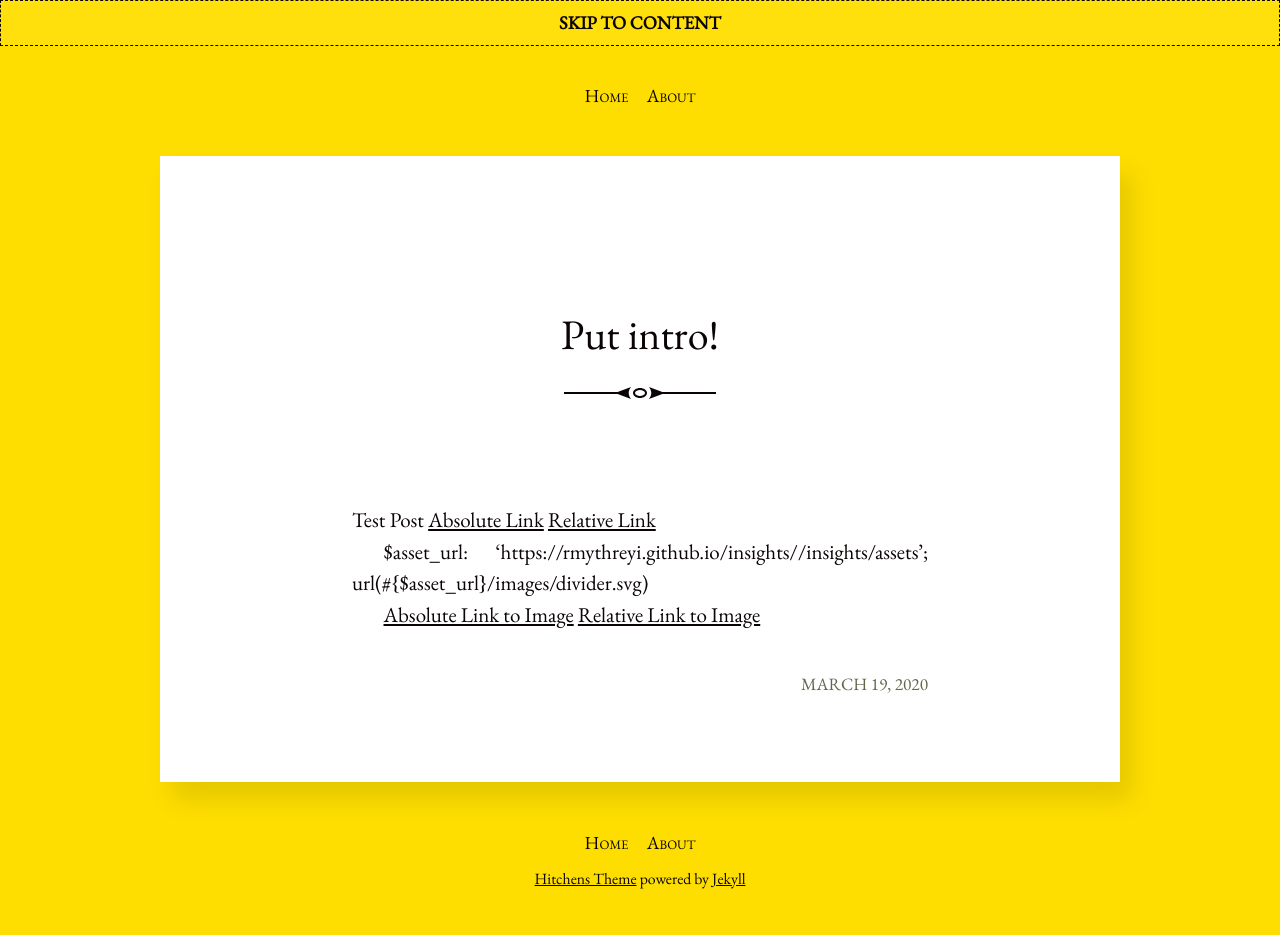
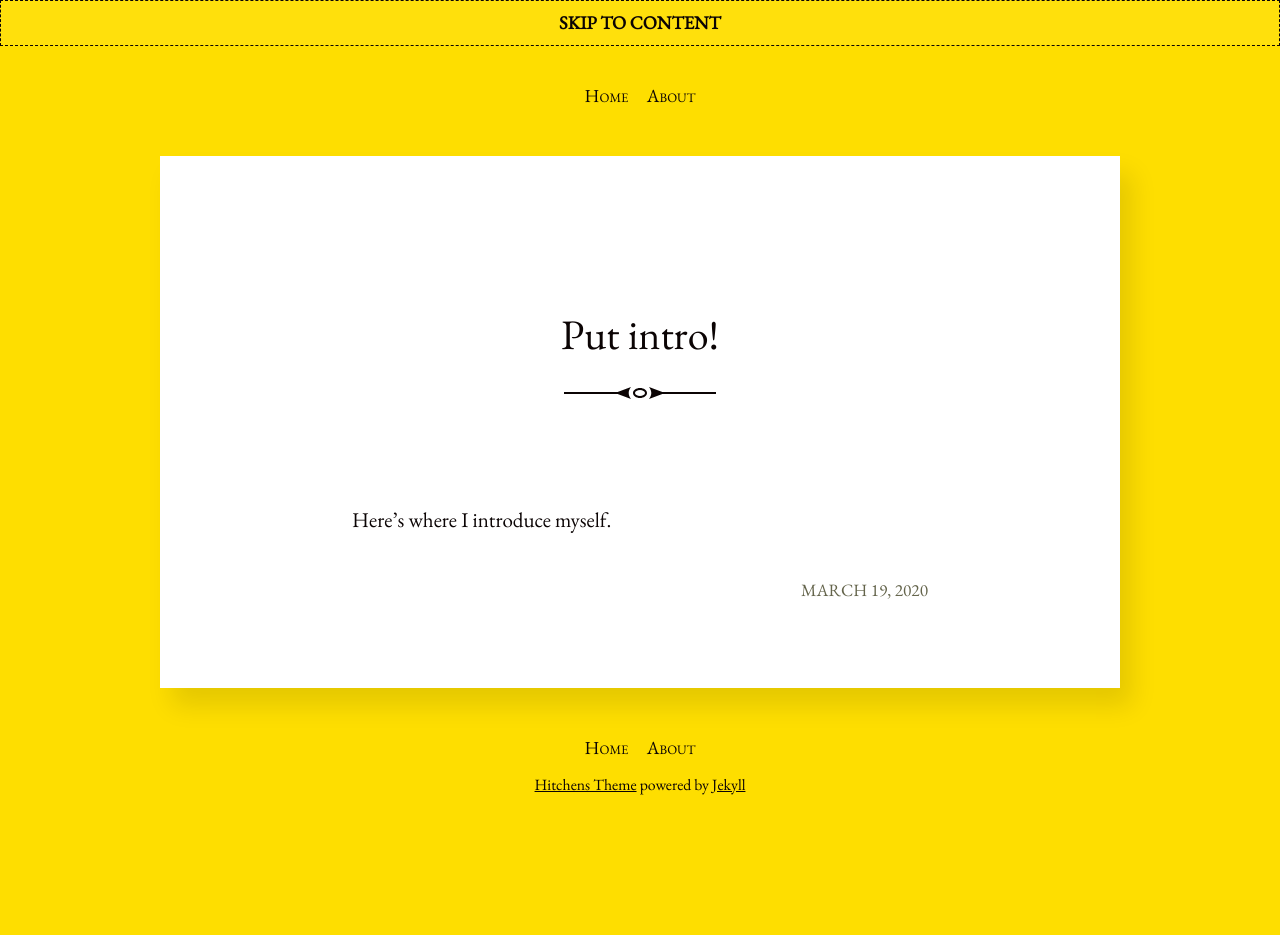
Before and after one commit to RMythreyi/insights, a Jekyll site: the page built from _posts/2020-03-19-putting-intro.markdown, in a window 1280 px wide. Built offline with Jekyll 4.4.1, drawn with Linux system fonts in a browser that asks for light colours; after the commit the page ends 900 px from its top, so only the background shows below that.

Commit message:
adding test posts

```diff
--- a/_config.yml
+++ b/_config.yml
@@ -4,18 +4,14 @@ title: Insti Insights
 email: mythreyi.1.618@gmail.com
 description: >-
   Pensively distilled.
-baseurl: "/insights" # the subpath of your site, e.g. /blog
-# baseurl: ''
-url: "https://rmythreyi.github.io/insights/" # the base hostname & protocol for your site, e.g. http://example.com
-
+baseurl: "/insights"
+url: "https://rmythreyi.github.io/insights/"
 
 # Build settings
 markdown: kramdown
-# remote_theme: patdryburgh/hitchens
 
 plugins:
   - jekyll-feed
-#  - jekyll-remote-theme
 
 # Other settings
 
--- a/_posts/2020-03-19-putting-intro.markdown
+++ b/_posts/2020-03-19-putting-intro.markdown
@@ -5,12 +5,4 @@ date:   2020-03-19 15:10:27 +0530
 excerpt: Of course.
 ---
 
-Test Post
-<a href="{{ '/assets/css/main.css' | absolute_url }}">Absolute Link</a>
-<a href="{{ '/assets/css/main.css' | relative_url }}">Relative Link</a>
-
-$asset_url: '{{ '/assets' | absolute_url }}';
-url(#{$asset_url}/images/divider.svg)
-
-<a href="{{ '/assets' | absolute_url }}/images/divider.svg">Absolute Link to Image</a>
-<a href="{{ '/assets' | relative_url }}/images/divider.svg">Relative Link to Image</a>
+Here's where I introduce myself.
```
Also changed, not shown: _posts/2020-08-11-curriculum.markdown (added, +8 -0 lines).
